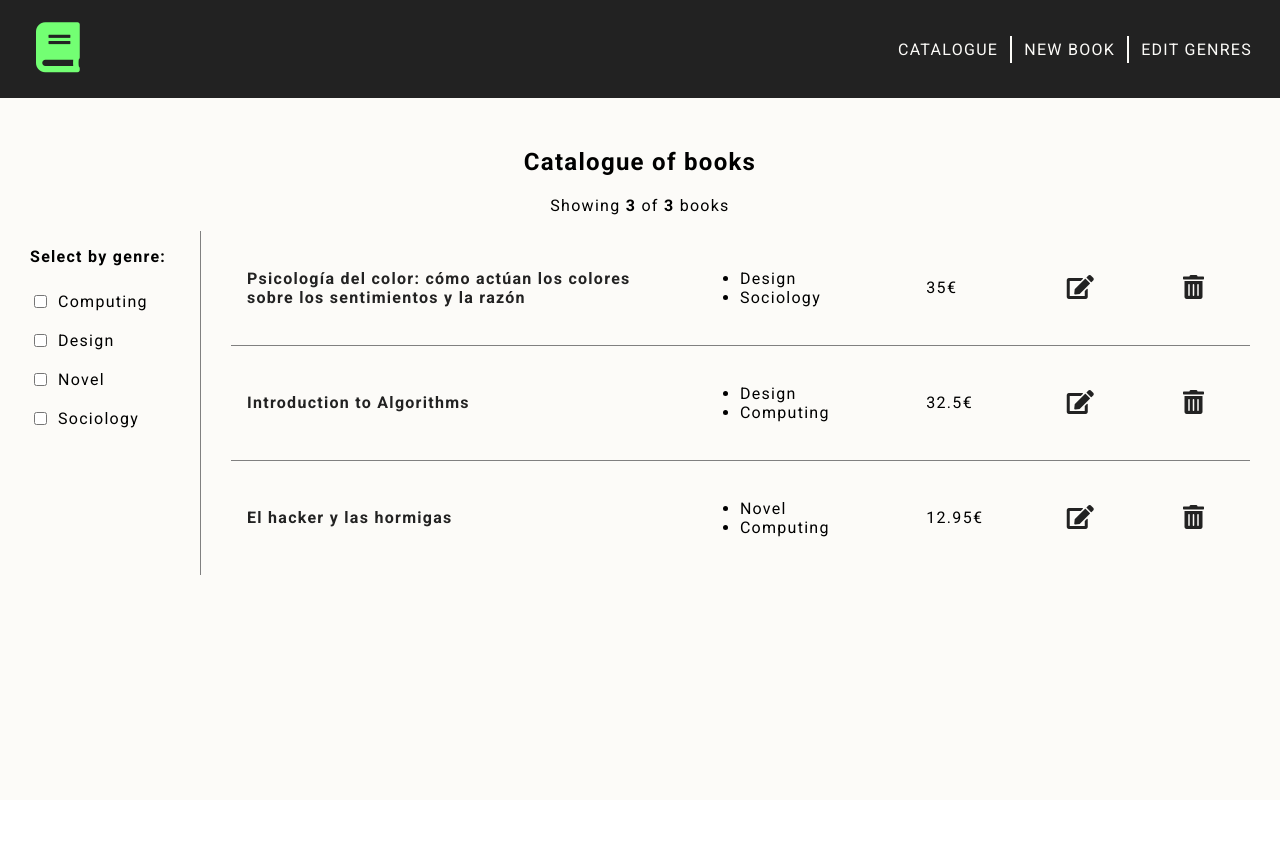
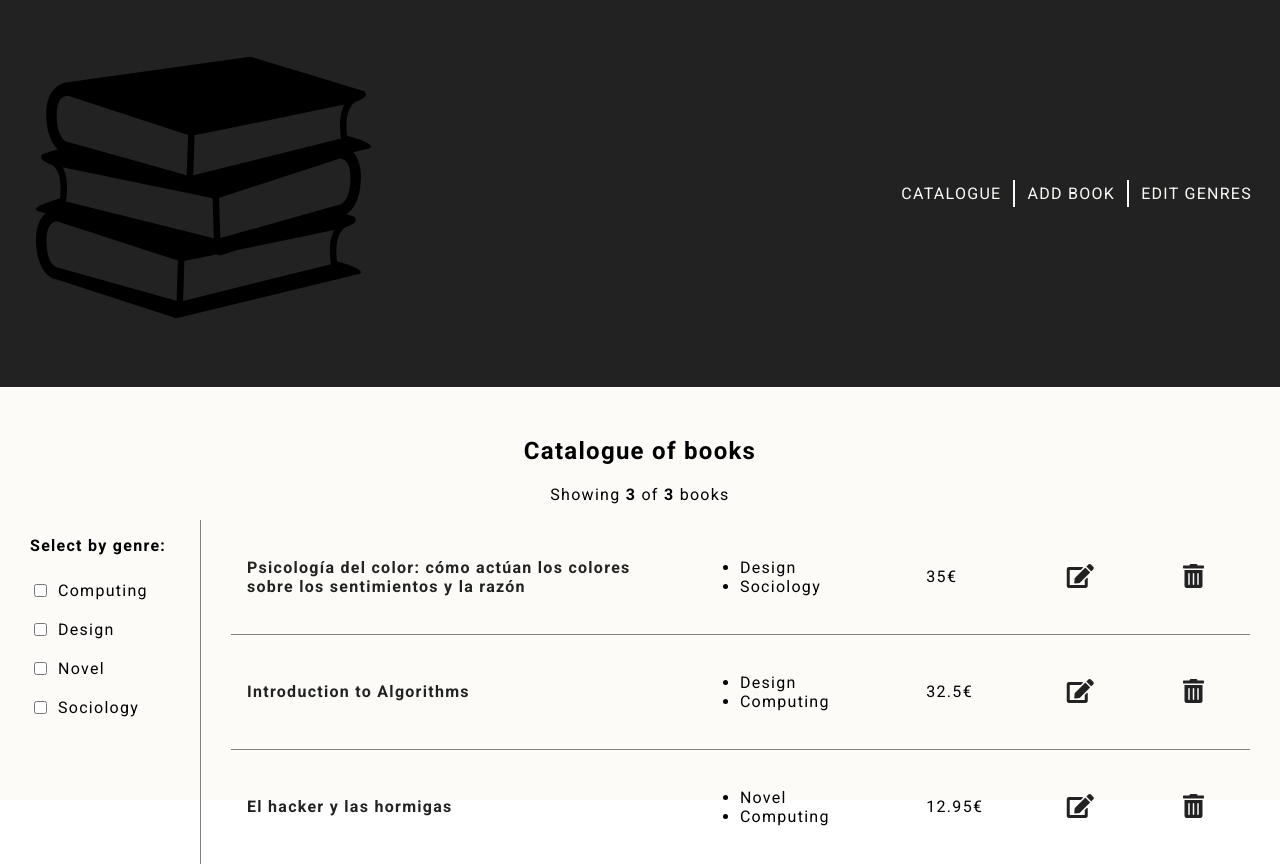
Before and after one commit to pixelvega/book-manager-test, a React (Create React App) app: page / in a window 1280 px wide. Shown: the top 864 px of the page. Before the commit the page ends 800 px from the top, so only its background shows below. Built offline with nearby package versions, Linux system fonts and the light colour scheme.

Commit message:
Add CustomLink component and replace Links

```diff
--- a/src/components/Header.js
+++ b/src/components/Header.js
@@ -1,38 +1,33 @@
 import React, { Component } from "react";
-import { Link } from "react-router-dom";
+import CustomLink from "./CustomLink";
+import { ReactComponent as Logo } from "../images/books-stack-of-three.svg";
 
 class Header extends Component {
   render() {
-    const { checkView, clearForm } = this.props;
+    const { pathname, clearForm } = this.props;
     return (
       <header className="Header">
         <div className="Header_img">
-          {/* <img
-            src="https://img.icons8.com/ios/50/000000/book-filled.png"
-            alt="logo Book Store"
-          /> */}
-          <i className="fas fa-book" />
+          <Logo />
         </div>
         <nav className="Header_nav">
           <li className="Header_nav-link">
-            <Link className="Link" to="/" replace onClick={checkView}>
-              Catalogue
-            </Link>
+            <CustomLink to={"/"} pathname={pathname} linkName={"Catalogue"} />
           </li>
           <li className="Header_nav-link">
-            <Link className="Link" to="/AddBook/" replace onClick={clearForm}>
-              New book
-            </Link>
+            <CustomLink
+              to={"/AddBook/"}
+              pathname={pathname}
+              linkName={"Add book"}
+              clearForm={clearForm}
+            />
           </li>
           <li className="Header_nav-link">
-            <Link
-              className="Link"
-              to="/EditGenres/"
-              replace
-              onClick={checkView}
-            >
-              Edit genres
-            </Link>
+            <CustomLink
+              to={"/EditGenres/"}
+              pathname={pathname}
+              linkName={"Edit genres"}
+            />
           </li>
         </nav>
       </header>
```
